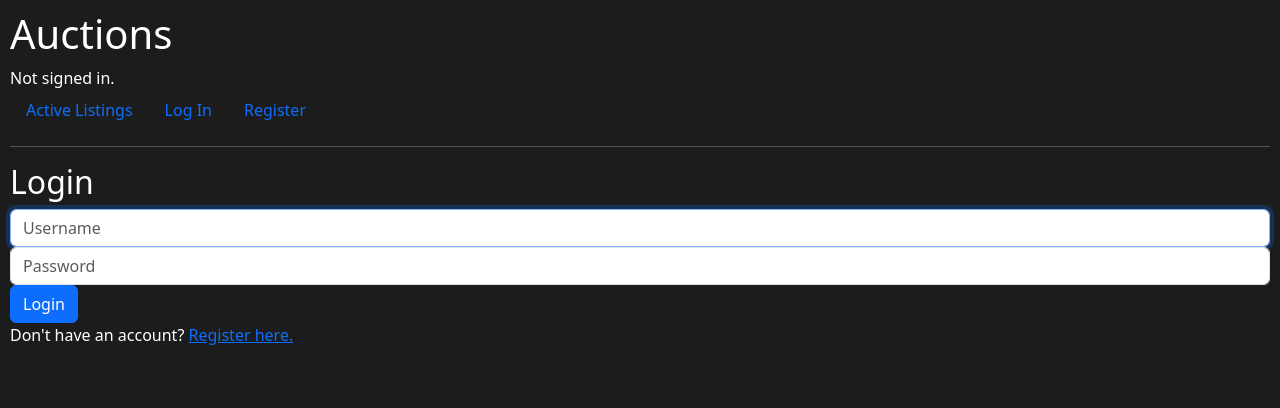
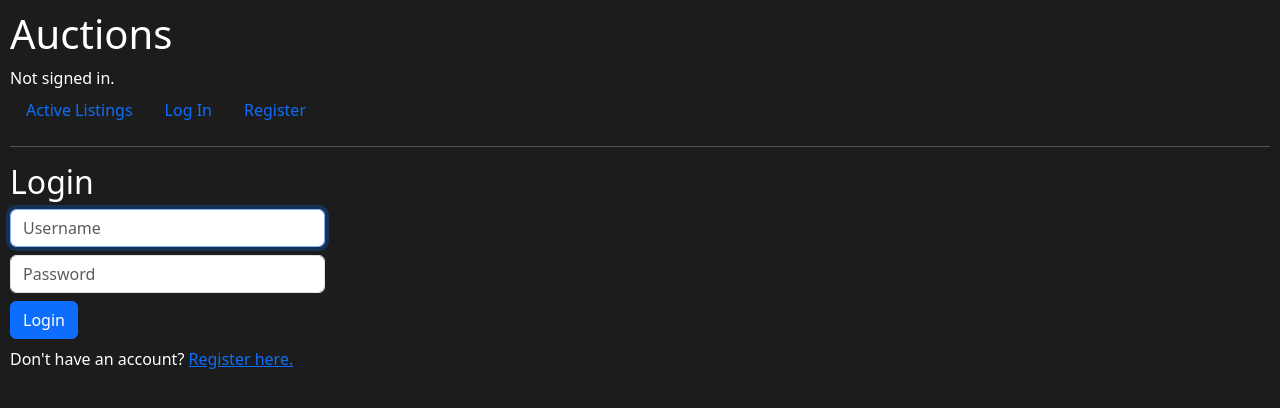
Before and after one commit to GabrielMensi/cs50web-commerce, a Django app: page /login in a window 1280 px wide. Shown: the top 408 px of the page. Run offline with Django 3.2, Linux system fonts and the light colour scheme.

Commit message:
chore: Update login form styling and layout

```diff
--- a/auctions/templates/auctions/login.html
+++ b/auctions/templates/auctions/login.html
@@ -8,17 +8,17 @@
         <div>{{ message }}</div>
     {% endif %}
 
-    <form action="{% url 'login' %}" method="post">
+    <form action="{% url 'login' %}" method="post" class="w-25 mb-2">
         {% csrf_token %}
-        <div class="form-group">
+        <div class="form-group mb-2">
             <input autofocus class="form-control" type="text" name="username" placeholder="Username">
         </div>
-        <div class="form-group">
+        <div class="form-group mb-2">
             <input class="form-control" type="password" name="password" placeholder="Password">
         </div>
         <input class="btn btn-primary" type="submit" value="Login">
     </form>
 
-    Don't have an account? <a href="{% url 'register' %}">Register here.</a>
+    <p> Don't have an account? <a href="{% url 'register' %}">Register here.</a></p>
 
 {% endblock %}
```
